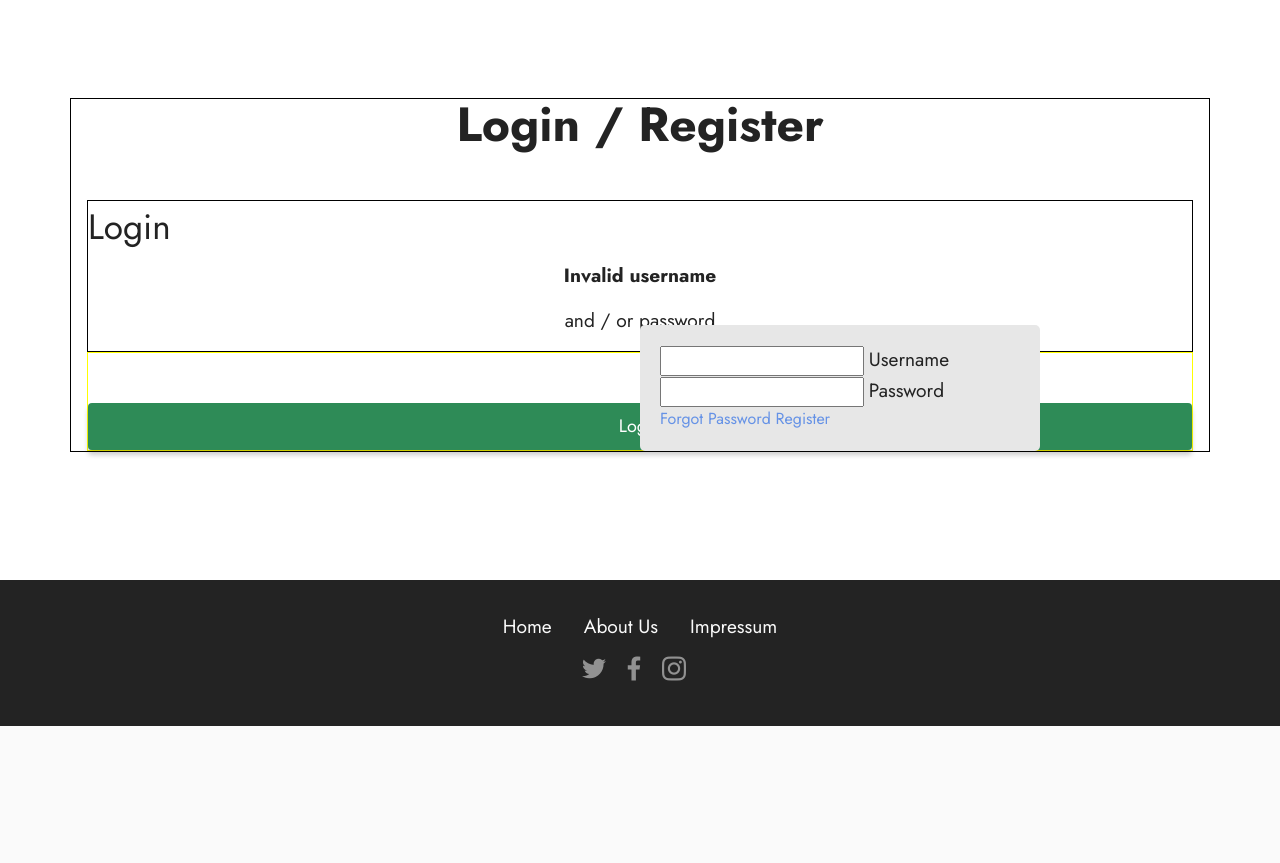
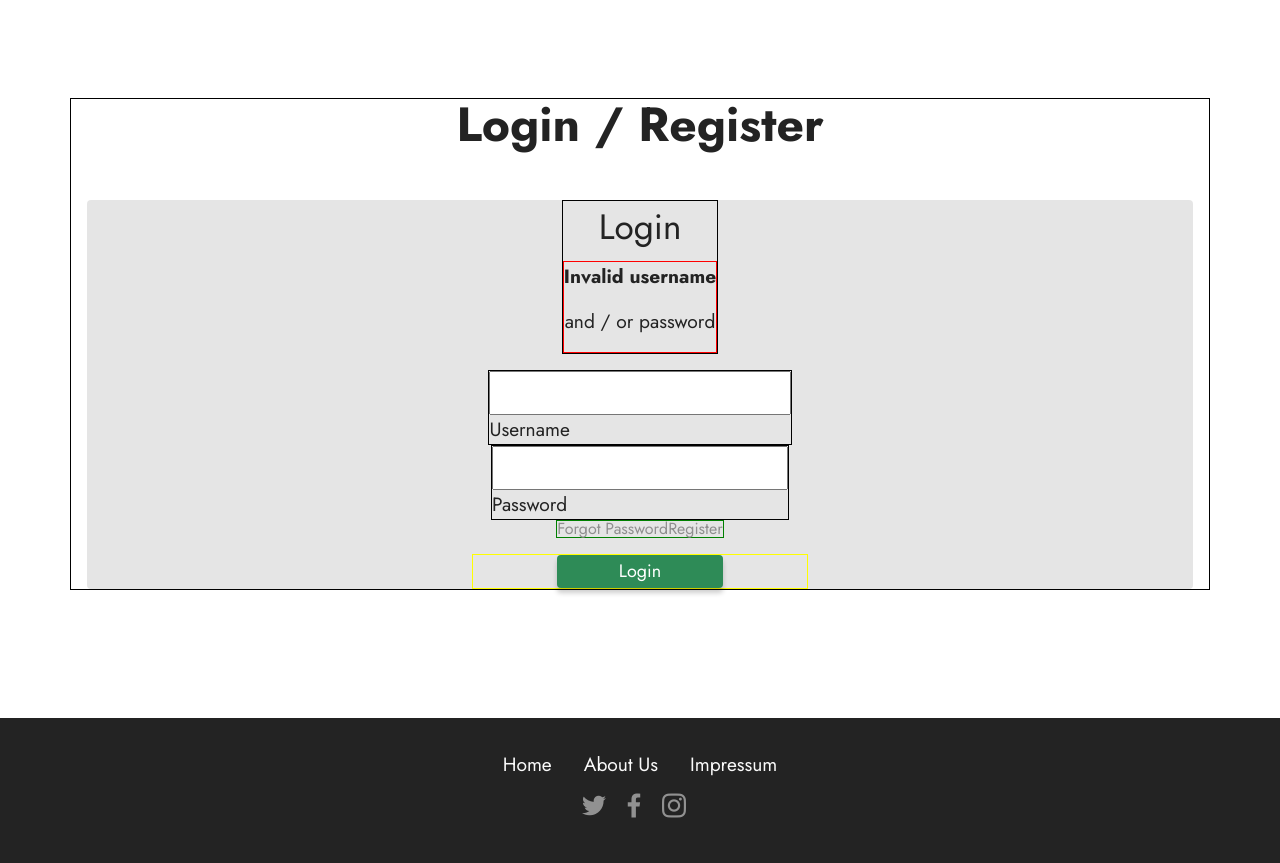
Before and after one commit to LWaetzig/Fallstudie, a Django app: page /login/ in a window 1280 px wide. Shown: the part 347-1210 px from the top of the page. Before the commit the page ends 1073 px from the top, so only its background shows below. Run offline with Django 4.2, Linux system fonts and the light colour scheme; some libraries are stand-ins or nearby versions.

Commit message:
feat(login-window.css): change stlye for login window

```diff
--- a/fideo/static/css/login-window.css
+++ b/fideo/static/css/login-window.css
@@ -1,29 +1,83 @@
-#lajouhasDIU{
-    position: static;
+
+.login-card{
+    display: flex;
+    align-items: center;
+    justify-content: center;
+    flex-direction: column;
+    background-color: rgba(0, 0, 0, 0.1);
+    border-radius: 4px;
 }
-.login-form{
-    position: fixed;
-    top: 0;
-    bottom: 0;
-    left: 0;
-    right: 0;
-    height: 100%;
-    width: 100%;
+.login-card-header{
+    display: flex;
+    align-items: center;
+    justify-content: center;
+    flex-direction: column;
+}
+.login-error-msg-holder{
+    border: 1px solid red;
 }
 
 .login-card-body{
-    position: absolute;
-    top: 50%;
-    left: 50%;
-    margin: 50px auto;
-    padding: 20px;
-    background: #e7e7e7;
-    border-radius: 5px;
-    width: 400px;
+    display: flex;
+    align-items: center;
+    justify-content: center;
+    flex-direction: column;
+    padding: 1em;
+}
+.form-holder{
+    border: 1px solid black;
 
+}
+.form-holder input{
+    padding: 0.5em;
+    width: 100%;
+    font-size: 1em;
+    letter-spacing: 0.05em;
+    z-index: 10;
+}
+
+.links-holder{
+    border: 1px solid green;
+    display: flex;
+    align-items: center;
+    justify-content: space-between;
+}
+
+.links-holder a{
+    color: #8f8f8f;
+    text-decoration: none;
+}
+
+.links-holder a:hover{
+    color: #333;
+}
+
+.login-card-footer{
+    display: flex;
     justify-content: center;
-    transition: all 50ms ease-in-out;
 }
+
+.login-btn{
+    width: 50%;
+    background:rgba(46, 139, 87, 1);
+    font-weight: 400;
+    color: #fff;
+    outline: none;
+    font-size: 18px;
+    border-radius: 4px;
+    cursor: pointer;
+    box-shadow: 0 5px 5px rgba(0, 0, 0, 0.2);
+}
+
+.login-btn:hover{
+    background: rgba(46, 150, 87);
+    box-shadow: 0 5px 5px rgba(0, 0, 0, 0.5);
+    transition: all ease-in 300ms;
+}
+
+
+/*
+
 
 #register-icon{
     float: right;
@@ -96,66 +120,4 @@
     font-size: 0.75em ;
 }
 
-.input-box i{
-    position: absolute;
-    left: 0;
-    bottom: 0;
-    width: 120%;
-    height: 2px;
-    background-color: #333;
-    border-radius: 4px;
-    transition: 0.5s;
-    pointer-events: none;
-    z-index: 9;
-    opacity: 0.7;
-}
-
-.login-links{
-    padding-top: 15px;
-    display: flex;
-    justify-content: space-between;
-}
-
-.login-links a{
-    margin: 10px 0;
-    font-size: 0.75em;
-    color: #8f8f8f;
-    text-decoration: none;
-}
-
-.login-links a:hover{
-    color: #333;
-}
-
-.login-btn{
-    width: 100%;
-    font-weight: 400;
-    margin-top: 50px;
-    padding: 10px 0;
-    background:rgba(46, 139, 87, 1);
-    color: #fff;
-    border: 0;
-    outline: none;
-    font-size: 18px;
-    border-radius: 4px;
-    cursor: pointer;
-    box-shadow: 0 5px 5px rgba(0, 0, 0, 0.2);
-}
-
-.login-btn:hover{
-    background: rgba(46, 150, 87);
-    box-shadow: 0 5px 5px rgba(0, 0, 0, 0.5);
-    transition: all ease-in 300ms;
-}
-
 /*register style*/
-
-.register-card{
-    position: fixed;
-    top: 0;
-    bottom: 0;
-    left: 0;
-    right: 0;
-    background: rgba(0, 0, 0, 0.5);
-    visibility: hidden;
-}
```
Also changed, not shown: other parts of fideo/static/css/login-window.css (+0 -30 lines).
